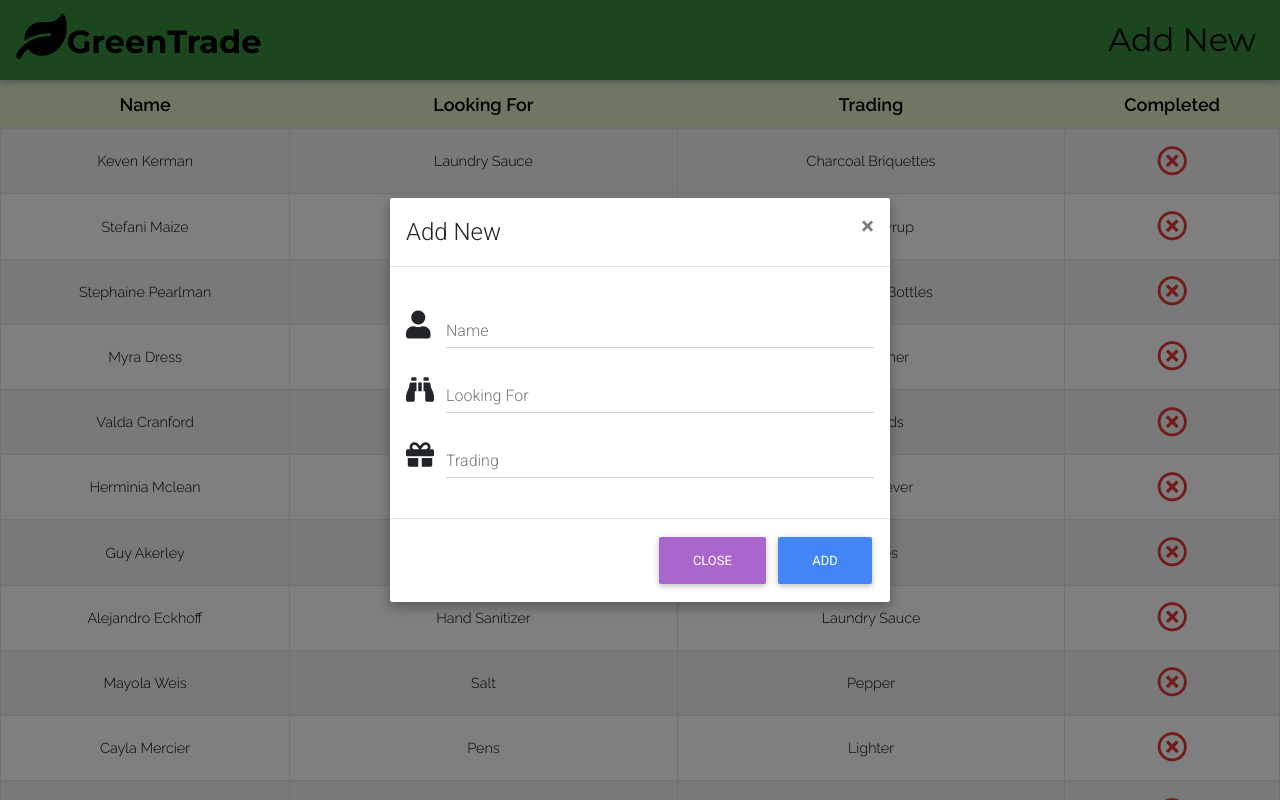
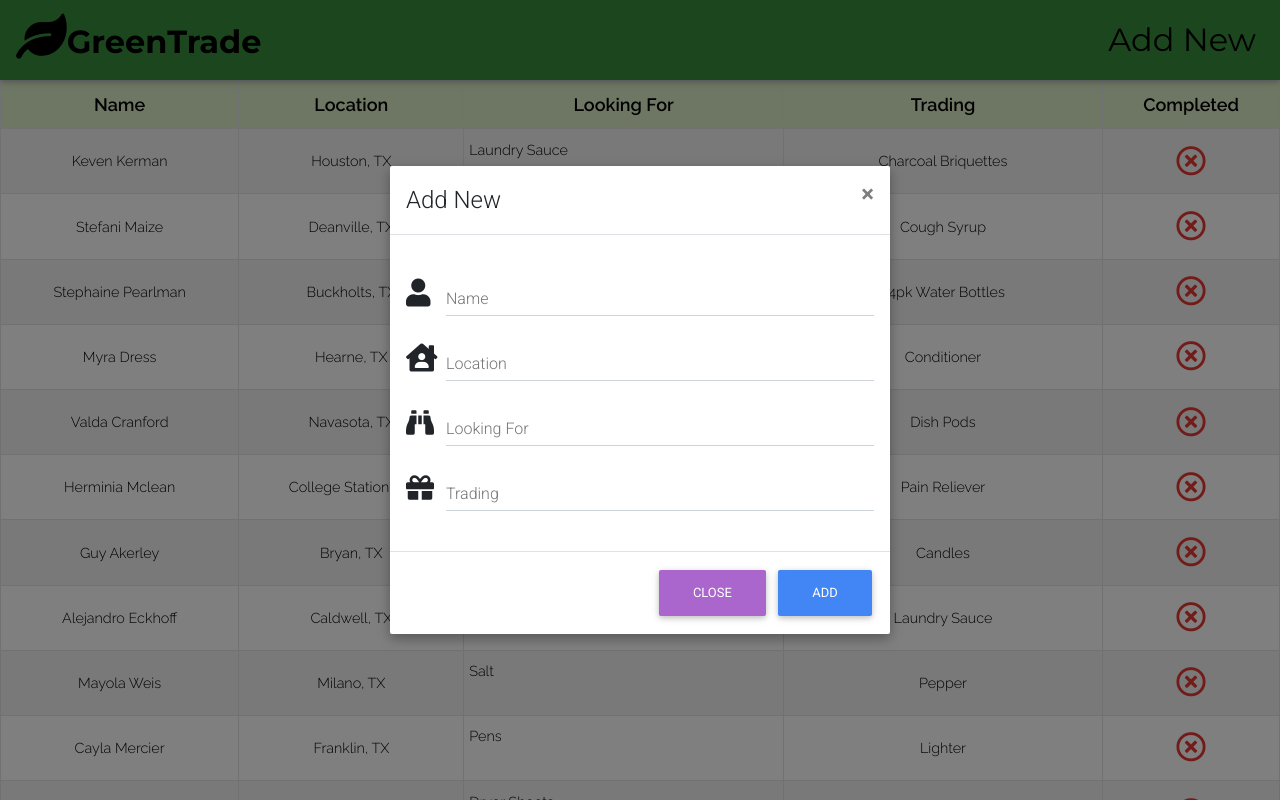
Before and after one commit to swstegall/green-trade, a React (Create React App) app in the folder frontend/: page / in a window 1280 px wide. Both pictures are taken after a click on the item "Add New". Shown: the top 800 px of the page. Built offline with nearby package versions, Linux system fonts and the light colour scheme.

Commit message:
Added location column

```diff
--- a/frontend/src/components/body/body.tsx
+++ b/frontend/src/components/body/body.tsx
@@ -44,6 +44,15 @@ export class Body extends Component<
                 fontSize: "regular",
                 textAlign: "center",
                 verticalAlign: "middle"
+              }}
+            >
+              {item.location}
+            </td>
+            <td
+              style={{
+                color: "#000000",
+                fontFamily: "Raleway",
+                fontSize: "regular",
               }}
             >
               {item.lookingFor}
@@ -114,6 +123,15 @@ export class Body extends Component<
                 fontSize: "regular",
                 textAlign: "center",
                 verticalAlign: "middle"
+              }}
+            >
+              {item.location}
+            </td>
+            <td
+              style={{
+                color: "#000000",
+                fontFamily: "Raleway",
+                fontSize: "regular",
               }}
             >
               {item.lookingFor}
@@ -191,6 +209,19 @@ export class Body extends Component<
                       textAlign: "center",
                     }}
                   >
+                    Location
+                  </th>
+                  <th
+                    className={"th-sm"}
+                    style={{
+                      color: "#000000",
+                      backgroundColor: "#dcedc8",
+                      fontFamily: "Raleway",
+                      fontWeight: "bold",
+                      fontSize: "large",
+                      textAlign: "center",
+                    }}
+                  >
                     Looking For
                   </th>
                   <th
--- a/frontend/src/components/cards/addNewCard.tsx
+++ b/frontend/src/components/cards/addNewCard.tsx
@@ -11,23 +11,29 @@ import { MDBInput } from "mdbreact";
 
 export class AddNewCard extends Component<
   { addNewActive: boolean; items: any; addNew: any; addANewItem: any },
-  { editName: string; editLookingFor: string; editTrading: string }
+  { editName: string; editLocation: string; editLookingFor: string; editTrading: string }
 > {
   constructor(props: any) {
     super(props);
     this.state = {
       editName: "",
+      editLocation: "",
       editLookingFor: "",
       editTrading: "",
     };
     this.submitChange = this.submitChange.bind(this);
     this.handleNameChange = this.handleNameChange.bind(this);
+    this.handleLocationChange = this.handleLocationChange.bind(this);
     this.handleLookingForChange = this.handleLookingForChange.bind(this);
     this.handleTradingChange = this.handleTradingChange.bind(this);
   }
 
   handleNameChange = (event: any) => {
     this.setState({ editName: event.target.value });
+  };
+
+  handleLocationChange = (event: any) => {
+    this.setState({ editLocation: event.target.value });
   };
 
   handleLookingForChange = (event: any) => {
@@ -41,6 +47,7 @@ export class AddNewCard extends Component<
   submitChange = () => {
     const change = {
       name: this.state.editName,
+      location: this.state.editLocation,
       lookingFor: this.state.editLookingFor,
       trading: this.state.editTrading,
       completed: false,
@@ -64,6 +71,12 @@ export class AddNewCard extends Component<
               icon={"user"}
               value={this.state.editName}
               onChange={this.handleNameChange}
+            />
+            <MDBInput
+              label={"Location"}
+              icon={"house-user"}
+              value={this.state.editLocation}
+              onChange={this.handleLocationChange}
             />
             <MDBInput
               label={"Looking For"}
--- a/frontend/src/components/cards/tradingCard.tsx
+++ b/frontend/src/components/cards/tradingCard.tsx
@@ -48,6 +48,8 @@ export class TradingCard extends Component<
             <dl className={"row"}>
               <dt className={"col-sm-3"}>Name</dt>
               <dd className={"col-sm-9"}>{this.props.tradePayload.name}</dd>
+              <dt className={"col-sm-3"}>Location</dt>
+              <dd className={"col-sm-9"}>{this.props.tradePayload.location}</dd>
               <dt className={"col-sm-3"}>Looking For</dt>
               <dd className={"col-sm-9"}>
                 {this.props.tradePayload.lookingFor}
--- a/frontend/src/defaultItems.json
+++ b/frontend/src/defaultItems.json
@@ -2,270 +2,315 @@
   "items": [
     {
       "name": "Keven Kerman",
+      "location": "Houston, TX",
       "lookingFor": "Laundry Sauce",
       "trading": "Charcoal Briquettes",
       "completed": false
     },
     {
       "name": "Stefani Maize",
+      "location": "Deanville, TX",
       "lookingFor": "Paper Towels",
       "trading": "Cough Syrup",
       "completed": false
     },
     {
       "name": "Stephaine Pearlman",
+      "location": "Buckholts, TX",
       "lookingFor": "Baking Soda",
       "trading": "24pk Water Bottles",
       "completed": false
     },
     {
       "name": "Myra Dress",
+      "location": "Hearne, TX",
       "lookingFor": "Deodorant",
       "trading": "Conditioner",
       "completed": false
     },
     {
       "name": "Valda Cranford",
+      "location": "Navasota, TX",
       "lookingFor": "Dryer Sheets",
       "trading": "Dish Pods",
       "completed": false
     },
     {
       "name": "Herminia Mclean",
+      "location": "College Station, TX",
       "lookingFor": "Hairbrush",
       "trading": "Pain Reliever",
       "completed": false
     },
     {
       "name": "Guy Akerley",
+      "location": "Bryan, TX",
       "lookingFor": "Feminine Hygeine Products",
       "trading": "Candles",
       "completed": false
     },
     {
       "name": "Alejandro Eckhoff",
+      "location": "Caldwell, TX",
       "lookingFor": "Hand Sanitizer",
       "trading": "Laundry Sauce",
       "completed": false
     },
     {
       "name": "Mayola Weis",
+      "location": "Milano, TX",
       "lookingFor": "Salt",
       "trading": "Pepper",
       "completed": false
     },
     {
       "name": "Cayla Mercier",
+      "location": "Franklin, TX",
       "lookingFor": "Pens",
       "trading": "Lighter",
       "completed": false
     },
     {
       "name": "Christene Holle",
+      "location": "Benchley, TX",
       "lookingFor": "Dryer Sheets",
       "trading": "Sweet Relish",
       "completed": false
     },
     {
       "name": "Rene Bing",
+      "location": "Kurten, TX",
       "lookingFor": "Sweet Relish",
       "trading": "Dryer Sheets",
       "completed": false
     },
     {
       "name": "Paulette Vanbeek",
+      "location": "Wheelock, TX",
       "lookingFor": "Toothpaste",
       "trading": "Mustard",
       "completed": false
     },
     {
       "name": "Cassidy Mccright",
+      "location": "Snook, TX",
       "lookingFor": "Matches",
       "trading": "Toothpaste",
       "completed": false
     },
     {
       "name": "Xenia Han",
+      "location": "Millican, TX",
       "lookingFor": "24pk Water Bottles",
       "trading": "Conditioner",
       "completed": false
     },
     {
       "name": "Celestina Albarran",
+      "location": "Iola, TX",
       "lookingFor": "Paper Towels",
       "trading": "Candles",
       "completed": false
     },
     {
       "name": "Isabel Eagle",
+      "location": "North Zulch, TX",
       "lookingFor": "Distilled Water",
       "trading": "Body Wash",
       "completed": false
     },
     {
       "name": "Errol Brodnax",
+      "location": "Bedias, TX",
       "lookingFor": "Baking Soda",
       "trading": "Feminine Hygeine Products",
       "completed": false
     },
     {
       "name": "Judi Trousdale",
+      "location": "Madisonville, TX",
       "lookingFor": "Canola Oil",
       "trading": "Canned Green Beans",
       "completed": false
     },
     {
       "name": "Jada Finchum",
+      "location": "Normangee, TX",
       "lookingFor": "Cough Syrup",
       "trading": "Pain Reliever",
       "completed": false
     },
     {
       "name": "Ahmed Harney",
+      "location": "Flynn, TX",
       "lookingFor": "Canned Tuna",
       "trading": "Candles",
       "completed": false
     },
     {
       "name": "Jordan Herring",
+      "location": "Marquez, TX",
       "lookingFor": "Baking Powder",
       "trading": "Dryer Sheets",
       "completed": false
     },
     {
       "name": "Ruby Strickland",
+      "location": "Concord, TX",
       "lookingFor": "Dish Pods",
       "trading": "Cough Syrup",
       "completed": false
     },
     {
       "name": "Wonda Cusimano",
+      "location": "Centerville, TX",
       "lookingFor": "Deodorant",
       "trading": "Toilet Paper",
       "completed": false
     },
     {
       "name": "Betsy Ortego",
+      "location": "Buffalo, TX",
       "lookingFor": "Shampoo",
       "trading": "Toothpaste",
       "completed": false
     },
     {
       "name": "Porfirio Melin",
+      "location": "New Baden, TX",
       "lookingFor": "Deodorant",
       "trading": "Canned Corn",
       "completed": false
     },
     {
       "name": "Katia Locker",
+      "location": "Calvert, TX",
       "lookingFor": "Charcoal Briquettes",
       "trading": "Mayo",
       "completed": false
     },
     {
       "name": "Marya Rudman",
+      "location": "Gause, TX",
       "lookingFor": "Toiler Paper",
       "trading": "Pens",
       "completed": false
     },
     {
       "name": "Victor Ponte",
+      "location": "Maysfield, TX",
       "lookingFor": "Toothpaste",
       "trading": "Toothbrush",
       "completed": false
     },
     {
       "name": "Eugenie Dummer",
+      "location": "Rockdale, TX",
       "lookingFor": "Tissues",
       "trading": "Toiler Paper",
       "completed": false
     },
     {
       "name": "Long Rackham",
+      "location": "Chriesman, TX",
       "lookingFor": "Deodorant",
       "trading": "Pepper",
       "completed": false
     },
     {
       "name": "Raelene Utley",
+      "location": "Dime Box, TX",
       "lookingFor": "Mustard",
       "trading": "Paper Towels",
       "completed": false
     },
     {
       "name": "Gwen Sharer",
+      "location": "Lexington, TX",
       "lookingFor": "Sweet Relish",
       "trading": "Canned Tuna",
       "completed": false
     },
     {
       "name": "Stephenie Selvy",
+      "location": "Brenham, TX",
       "lookingFor": "Canned Corn",
       "trading": "Canned Green Beans",
       "completed": false
     },
     {
       "name": "Arla Meade",
+      "location": "Chappell Hill, TX",
       "lookingFor": "Deodorant",
       "trading": "Lighter",
       "completed": false
     },
     {
       "name": "Alleen Denton",
+      "location": "Hempstead, TX",
       "lookingFor": "Shampoo",
       "trading": "24pk Water Bottles",
       "completed": false
     },
     {
       "name": "Florentino Devoe",
+      "location": "Hillsboro, TX",
       "lookingFor": "Pencils",
       "trading": "Pain Reliever",
       "completed": false
     },
     {
       "name": "Efrain Gilchrest",
+      "location": "Prairie View, TX",
       "lookingFor": "Charcoal Briquettes",
       "trading": "Pencils",
       "completed": false
     },
     {
       "name": "Telma Leadbetter",
+      "location": "Waller, TX",
       "lookingFor": "Candles",
       "trading": "Laundry Sauce",
       "completed": false
     },
     {
       "name": "Christi Jacobo",
+      "location": "Hockley, TX",
       "lookingFor": "Matches",
       "trading": "Candles",
       "completed": false
     },
     {
       "name": "Carrie Eller",
+      "location": "Pinehurst, TX",
       "lookingFor": "Cough Syrup",
       "trading": "Mustard",
       "completed": false
     },
     {
       "name": "Lisabeth Mcwilliams",
+      "location": "Tomball, TX",
       "lookingFor": "Charcoal Briquettes",
       "trading": "Cough Syrup",
       "completed": false
     },
     {
       "name": "Jewell Chynoweth",
+      "location": "Plantersville, TX",
       "lookingFor": "Mayo",
       "trading": "Ketchup",
       "completed": false
     },
     {
       "name": "Lucie Carmouche",
+      "location": "Montgomery, TX",
       "lookingFor": "Deodorant",
       "trading": "Sweet Relish",
       "completed": false
     },
     {
       "name": "Olivia",
+      "location": "Bryan, TX",
       "lookingFor": "Chocolate",
       "trading": "Peppermint",
       "completed": false
```
